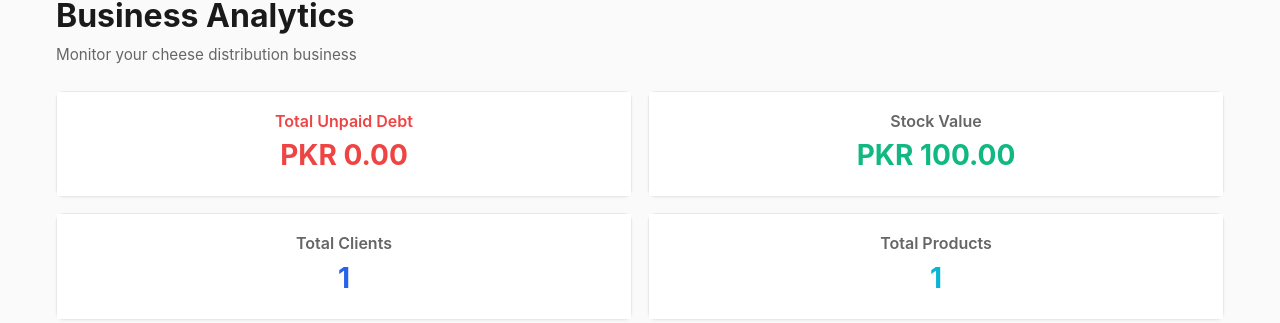
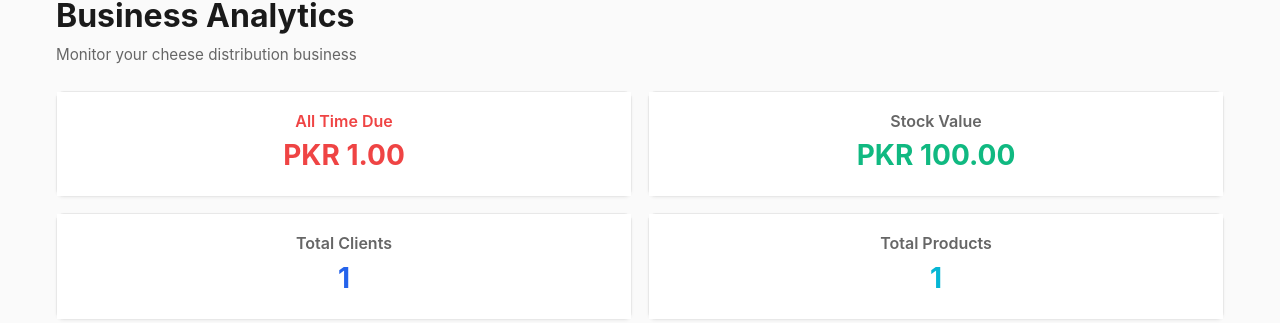
Before and after one commit to HASSAN08114/cheese-distribution-website, a Django app: page /dashboard/ in a window 1280 px wide. Shown: the part 138-461 px from the top of the page. Run offline with Django 4.2, Linux system fonts and the light colour scheme; a user stored in the database is signed in; tables that the repository leaves empty hold one stand-in row (values such as "Sample post"); data that the repository does not hold is empty.

Commit message:
feat: fixed previous debt not being registered

```diff
--- a/distribution/templates/distribution/clients/payment_history.html
+++ b/distribution/templates/distribution/clients/payment_history.html
@@ -39,9 +39,8 @@
                 <label class="form-label form-label-sm-muted">Client</label>
                 <select id="filterClient" class="form-control form-control-sm">
                     <option value="">-- All Clients --</option>
-                    {% regroup payments by client as client_list %}
-                    {% for client_group in client_list %}
-                        <option value="{{ client_group.grouper.name }}">{{ client_group.grouper.name }}</option>
+                    {% for client in clients %}
+                        <option value="{{ client.name }}">{{ client.name }}</option>
                     {% endfor %}
                 </select>
             </div>
--- a/distribution/templates/distribution/dashboard.html
+++ b/distribution/templates/distribution/dashboard.html
@@ -16,7 +16,7 @@
         <div class="col-md-6">
             <div class="card bg-light">
                 <div class="card-body text-center">
-                    <h6 class="card-subtitle mb-2 text-danger fw-semibold">Total Unpaid Debt</h6>
+                    <h6 class="card-subtitle mb-2 text-danger fw-semibold">All Time Due</h6>
                     <h3 class="card-text mb-0 text-danger fw-bold" id="total-unpaid-amount">PKR 0.00</h3>
                 </div>
             </div>
@@ -585,7 +585,8 @@ document.addEventListener('DOMContentLoaded', function() {
         document.getElementById('total-clients-overview').textContent = summary.total_clients;
         document.getElementById('total-products-overview').textContent = summary.total_products;
         document.getElementById('total-stock-value').textContent = `PKR ${summary.total_stock_value.toLocaleString('en-US', {minimumFractionDigits: 2, maximumFractionDigits: 2})}`;
-        document.getElementById('total-unpaid-amount').textContent = `PKR ${summary.total_unpaid_amount.toLocaleString('en-US', {minimumFractionDigits: 2, maximumFractionDigits: 2})}`;
+        const allTimeDue = typeof summary.total_all_time_due !== 'undefined' ? summary.total_all_time_due : summary.total_unpaid_amount;
+        document.getElementById('total-unpaid-amount').textContent = `PKR ${allTimeDue.toLocaleString('en-US', {minimumFractionDigits: 2, maximumFractionDigits: 2})}`;
     }
 
     function updateGeneralMetricsCards(summary) {
--- a/distribution/views.py
+++ b/distribution/views.py
@@ -961,13 +961,19 @@ def get_client_analytics(request):
     )
     profit_map = {row['sale__client_id']: row['total_profit'] for row in profit_summary}
 
-    payment_summary = Payment.objects.filter(**payment_filters).values('client_id').annotate(
-        total_paid=Coalesce(Sum('amount'), Decimal('0.00')),
-    )
-    payment_map = {row['client_id']: row['total_paid'] for row in payment_summary}
+    all_time_sales_summary = Sale.objects.filter(client=OuterRef('pk'), is_voided=False).values('client').annotate(
+        total_sales=Sum('total_amount')
+    ).values('total_sales')
+
+    all_time_payments_summary = Payment.objects.filter(client=OuterRef('pk'), is_voided=False).values('client').annotate(
+        total_paid=Sum('amount')
+    ).values('total_paid')
 
     client_ids = list(sales_map.keys())
-    clients = Client.objects.filter(id__in=client_ids).values('id', 'name')
+    clients = Client.objects.filter(id__in=client_ids).annotate(
+        all_time_sales=Coalesce(Subquery(all_time_sales_summary), Decimal('0.00')),
+        all_time_paid=Coalesce(Subquery(all_time_payments_summary), Decimal('0.00')),
+    ).values('id', 'name', 'previous_debt', 'all_time_sales', 'all_time_paid')
 
     client_data = []
     for client in clients:
@@ -979,8 +985,12 @@ def get_client_analytics(request):
         total_sales = sales_row['total_sales'] or Decimal('0.00')
         total_transactions = sales_row['total_transactions'] or 0
         total_profit = profit_map.get(client_id, Decimal('0.00'))
-        period_payments = payment_map.get(client_id, Decimal('0.00'))
         last_sale = sales_row['last_sale_date']
+        all_time_due = (
+            (client['all_time_sales'] or Decimal('0.00'))
+            - (client['all_time_paid'] or Decimal('0.00'))
+            + (client['previous_debt'] or Decimal('0.00'))
+        )
 
         client_data.append({
             'id': client_id,
@@ -990,7 +1000,7 @@ def get_client_analytics(request):
             'total_transactions': total_transactions,
             'last_sale_time': last_sale.strftime('%Y-%m-%d %H:%M') if last_sale else None,
             'avg_sale': float(total_sales / total_transactions) if total_transactions > 0 else 0,
-            'debt': float(total_sales - period_payments),
+            'debt': float(all_time_due),
         })
 
     # Sort by profit descending
@@ -1002,23 +1012,18 @@ def get_client_analytics(request):
     total_profit_all = sum(client['total_profit'] for client in client_data)
     total_transactions_all = sum(client['total_transactions'] for client in client_data)
 
-    # Calculate total outstanding debt from ALL sales/payments in grouped form.
-    all_sales_map = {
-        row['client_id']: row['total_sales']
-        for row in Sale.objects.filter(is_voided=False).values('client_id').annotate(
-            total_sales=Coalesce(Sum('total_amount'), Decimal('0.00'))
+    total_outstanding = Decimal('0.00')
+    all_clients_financials = Client.objects.annotate(
+        all_time_sales=Coalesce(Subquery(all_time_sales_summary), Decimal('0.00')),
+        all_time_paid=Coalesce(Subquery(all_time_payments_summary), Decimal('0.00')),
+    ).values('previous_debt', 'all_time_sales', 'all_time_paid')
+
+    for client_data_row in all_clients_financials:
+        outstanding_amount = (
+            client_data_row['all_time_sales']
+            - client_data_row['all_time_paid']
+            + client_data_row['previous_debt']
         )
-    }
-    all_payments_map = {
-        row['client_id']: row['total_paid']
-        for row in Payment.objects.filter(is_voided=False).values('client_id').annotate(
-            total_paid=Coalesce(Sum('amount'), Decimal('0.00'))
-        )
-    }
-
-    total_outstanding = Decimal('0.00')
-    for client_id, total_sales_amount in all_sales_map.items():
-        outstanding_amount = total_sales_amount - all_payments_map.get(client_id, Decimal('0.00'))
         if outstanding_amount > 0:
             total_outstanding += outstanding_amount
 
@@ -1295,7 +1300,7 @@ def get_dashboard_overview(request):
             Subquery(client_payments),
             Decimal('0.00')
         )
-    ).values('total_sales', 'total_paid')
+    ).values('total_sales', 'total_paid', 'previous_debt')
 
     # Calculate totals
     total_outstanding = Decimal('0.00')
@@ -1303,12 +1308,14 @@ def get_dashboard_overview(request):
 
     for client_data in clients_with_financials:
         outstanding = client_data['total_sales'] - client_data['total_paid']
-        if outstanding > 0:
-            total_outstanding += outstanding
-            total_unpaid_amount += outstanding
+        all_time_due = outstanding + client_data['previous_debt']
+        if all_time_due > 0:
+            total_outstanding += all_time_due
+            total_unpaid_amount += all_time_due
 
     summary = {
         'total_outstanding': float(total_outstanding),
+        'total_all_time_due': float(total_unpaid_amount),
         'total_clients': total_clients_count,
         'total_products': total_products_count,
         'total_stock_value': float(total_stock_value),
@@ -1905,7 +1912,9 @@ def export_client_pdf(request, pk):
     # Calculate client statistics
     total_sales = Sale.objects.filter(client=client, is_voided=False).aggregate(total=Sum('total_amount'))['total'] or Decimal('0.00')
     total_paid = Payment.objects.filter(client=client, is_voided=False).aggregate(total=Sum('amount'))['total'] or Decimal('0.00')
-    due_payment = total_sales - total_paid
+    previous_debt = client.previous_debt or Decimal('0.00')
+    outstanding_due = total_sales - total_paid
+    all_time_due = outstanding_due + previous_debt
 
     # Create PDF in memory
     buffer = BytesIO()
@@ -2013,7 +2022,9 @@ def export_client_pdf(request, pk):
         ['Metric', 'Amount'],
         ['All-Time Sales', f'Rs. {total_sales:,.2f}'],
         ['All-Time Payments Made', f'Rs. {total_paid:,.2f}'],
-        ['Outstanding Due', f'Rs. {due_payment:,.2f}'],
+        ['Outstanding Due', f'Rs. {outstanding_due:,.2f}'],
+        ['Previous Debt', f'Rs. {previous_debt:,.2f}'],
+        ['All Time Due', f'Rs. {all_time_due:,.2f}'],
     ]
 
     financial_table = Table(financial_data, colWidths=[3*inch, 3*inch])
@@ -2029,6 +2040,8 @@ def export_client_pdf(request, pk):
         ('FONTSIZE', (0, 1), (-1, -1), 11),
         ('ROWBACKGROUNDS', (0, 1), (-1, -1), [colors.white, colors.HexColor('#f5f5f5')]),
         ('ALIGN', (1, 1), (1, -1), 'RIGHT'),
+        # Previous Debt Bold
+        ('BACKGROUND', (0, 4), (1, 4), colors.HexColor("#ff0000")),
     ]))
 
     elements.append(financial_table)
@@ -2249,7 +2262,9 @@ def export_all_clients_pdf(request):
         # Financial Summary
         total_sales = Sale.objects.filter(client=client, is_voided=False).aggregate(total=Sum('total_amount'))['total'] or Decimal('0.00')
         total_paid = Payment.objects.filter(client=client, is_voided=False).aggregate(total=Sum('amount'))['total'] or Decimal('0.00')
-        due_payment = total_sales - total_paid
+        previous_debt = client.previous_debt or Decimal('0.00')
+        outstanding_due = total_sales - total_paid
+        all_time_due = outstanding_due + previous_debt
 
         elements.append(Paragraph("Financial Summary", ParagraphStyle('ClientHeading', parent=styles['Heading3'], fontSize=11, spaceAfter=8)))
 
@@ -2257,7 +2272,9 @@ def export_all_clients_pdf(request):
             ['Metric', 'Amount'],
             ['All-Time Sales', f'Rs. {total_sales:,.2f}'],
             ['All-Time Payments', f'Rs. {total_paid:,.2f}'],
-            ['Outstanding Due', f'Rs. {due_payment:,.2f}'],
+            ['Outstanding Due', f'Rs. {outstanding_due:,.2f}'],
+            ['Previous Debt', f'Rs. {previous_debt:,.2f}'],
+            ['All Time Due', f'Rs. {all_time_due:,.2f}'],
         ]
 
         financial_table = Table(financial_data, colWidths=[2.5*inch, 3.5*inch])
@@ -2272,6 +2289,8 @@ def export_all_clients_pdf(request):
             ('GRID', (0, 0), (-1, -1), 1, colors.black),
             ('FONTSIZE', (0, 1), (-1, -1), 9),
             ('ALIGN', (1, 1), (1, -1), 'RIGHT'),
+            # Bold previous debt
+            ('BACKGROUND', (0, 4), (1, 4), colors.HexColor("#ff0000")),
         ]))
         elements.append(financial_table)
         elements.append(Spacer(1, 0.2*inch))
```
